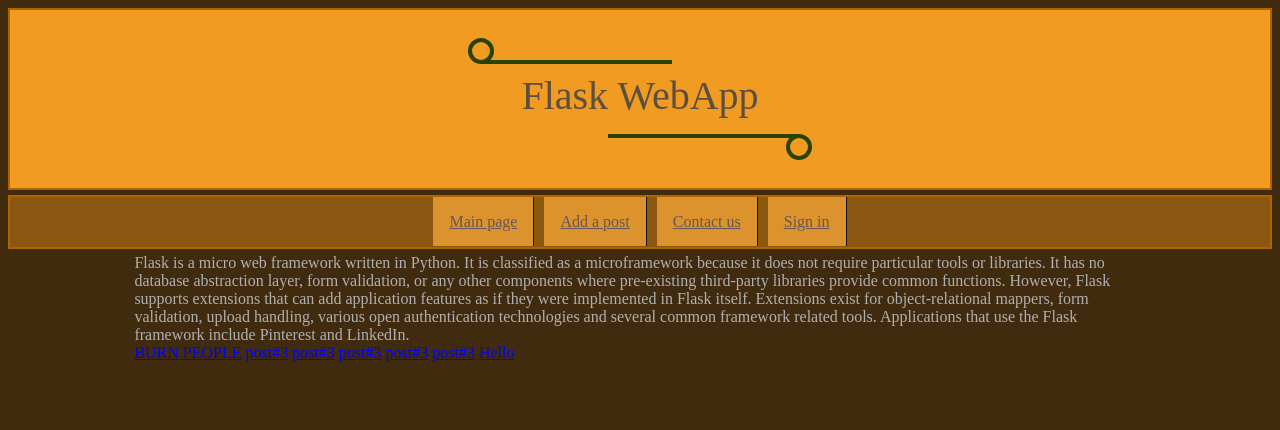
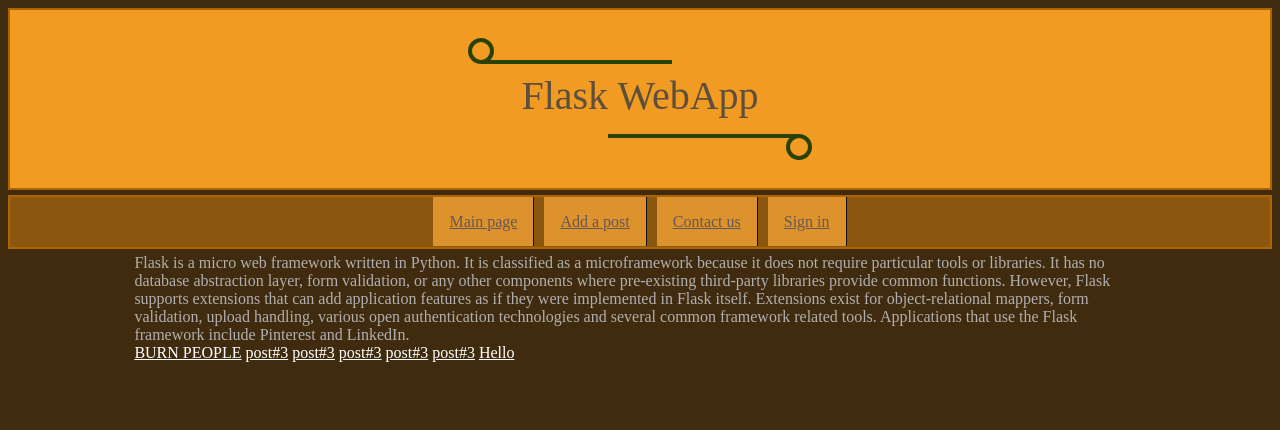
Before and after one commit to ZagainovNikita/Flask_template, a Flask app: page / in a window 1280 px wide. Shown: the top 430 px of the page. Run offline with Flask 3, Linux system fonts and the light colour scheme; data comes from the database, SQL or seed files in the repository; both versions use the stored data as it was after the commit.

Commit message:
visual changes

```diff
--- a/static/css/styles.css
+++ b/static/css/styles.css
@@ -9,6 +9,11 @@ body {
   text-align: center;
   border: 2px solid #ad6500;
 }
+
+a.link {
+    color: rgb(255, 255, 255);
+}
+
 .title h1 {
   font-weight: normal;
   font-family: 'Merriweather', serif;
--- a/templates/index.html
+++ b/templates/index.html
@@ -19,7 +19,7 @@
 <p><p>
 <div class="textblock">
     {% for post in posts %}
-    <a href="post/id{{ post['id'] }}">{{ post['title'] }}</a>
+    <a class='link' href="post/id{{ post['id'] }}">{{ post['title'] }}</a>
     {% endfor %}
 </div>
 {% endblock %}
```
Also changed, not shown: flask.db.
